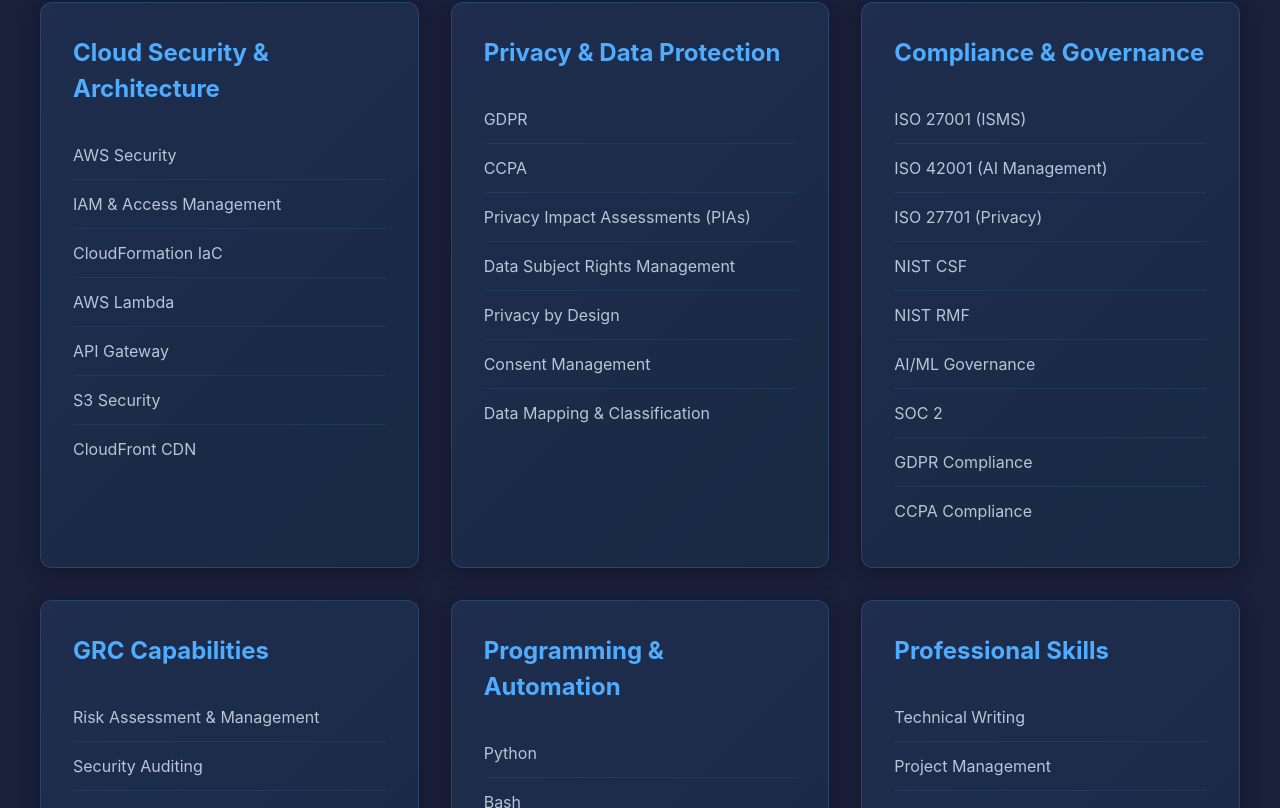
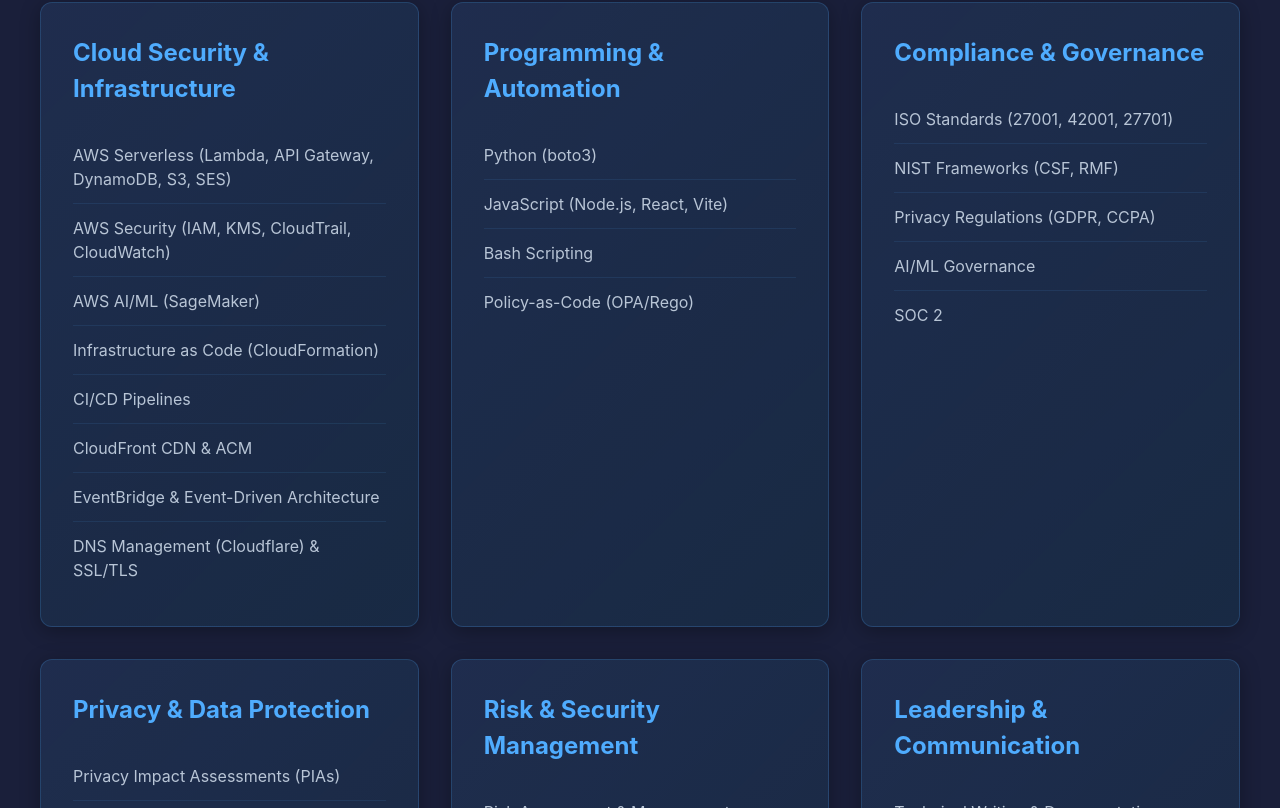
Before and after one commit to ajwill85/my_personal_website, a React (Vite) app: page / in a window 1280 px wide. Shown: the part 1932-2740 px from the top of the page. Built offline with nearby package versions, Linux system fonts and the light colour scheme; no server answers.

Commit message:
updated skills section

```diff
--- a/src/components/Skills.jsx
+++ b/src/components/Skills.jsx
@@ -28,28 +28,65 @@
 
   const skillCategories = [
     {
-      title: 'Cloud Security & Architecture',
-      skills: ['AWS Security', 'IAM & Access Management', 'CloudFormation IaC', 'AWS Lambda', 'API Gateway', 'S3 Security', 'CloudFront CDN']
+      title: 'Cloud Security & Infrastructure',
+      skills: [
+        'AWS Serverless (Lambda, API Gateway, DynamoDB, S3, SES)',
+        'AWS Security (IAM, KMS, CloudTrail, CloudWatch)',
+        'AWS AI/ML (SageMaker)',
+        'Infrastructure as Code (CloudFormation)',
+        'CI/CD Pipelines',
+        'CloudFront CDN & ACM',
+        'EventBridge & Event-Driven Architecture',
+        'DNS Management (Cloudflare) & SSL/TLS'
+      ]
+    },
+    {
+      title: 'Programming & Automation',
+      skills: [
+        'Python (boto3)',
+        'JavaScript (Node.js, React, Vite)',
+        'Bash Scripting',
+        'Policy-as-Code (OPA/Rego)'
+      ]
+    },
+    {
+      title: 'Compliance & Governance',
+      skills: [
+        'ISO Standards (27001, 42001, 27701)',
+        'NIST Frameworks (CSF, RMF)',
+        'Privacy Regulations (GDPR, CCPA)',
+        'AI/ML Governance',
+        'SOC 2'
+      ]
     },
     {
       title: 'Privacy & Data Protection',
-      skills: ['GDPR', 'CCPA', 'Privacy Impact Assessments (PIAs)', 'Data Subject Rights Management', 'Privacy by Design', 'Consent Management', 'Data Mapping & Classification']
+      skills: [
+        'Privacy Impact Assessments (PIAs)',
+        'Data Subject Rights & Consent Management',
+        'Privacy by Design & Data Mapping',
+        'PII Protection & Data Masking',
+        'Privacy Program Management'
+      ]
     },
     {
-      title: 'Compliance & Governance',
-      skills: ['ISO 27001 (ISMS)', 'ISO 42001 (AI Management)', 'ISO 27701 (Privacy)', 'NIST CSF', 'NIST RMF', 'AI/ML Governance', 'SOC 2', 'GDPR Compliance', 'CCPA Compliance']
+      title: 'Risk & Security Management',
+      skills: [
+        'Risk Assessment & Management',
+        'Security Auditing & Control Implementation',
+        'Policy Development & Compliance Management',
+        'Security Architecture',
+        'Third-Party Risk Management (TPRM)'
+      ]
     },
     {
-      title: 'GRC Capabilities',
-      skills: ['Risk Assessment & Management', 'Security Auditing', 'Policy Development', 'Compliance Management', 'Control Implementation', 'Security Architecture', 'Data Privacy Management', 'Vendor Risk Management', 'Privacy Program Management']
-    },
-    {
-      title: 'Programming & Automation',
-      skills: ['Python', 'Bash', 'JavaScript', 'React', 'Policy-as-Code (OPA/Rego)']
-    },
-    {
-      title: 'Professional Skills',
-      skills: ['Technical Writing', 'Project Management', 'Stakeholder Communication', 'Security Training']
+      title: 'Leadership & Communication',
+      skills: [
+        'Technical Writing & Documentation',
+        'Project Management',
+        'Stakeholder Communication',
+        'Security Training & Awareness'
+      ]
     }
   ];
 
```
Also changed, not shown: 1 other file (tests, documents, lock files or other folders).
